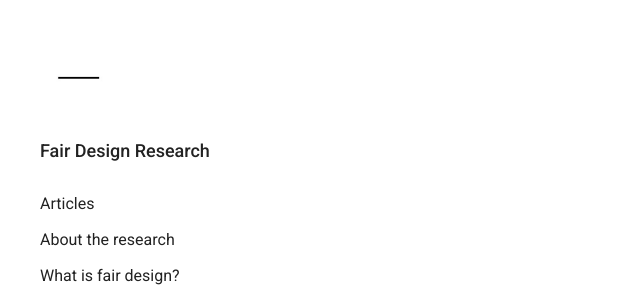
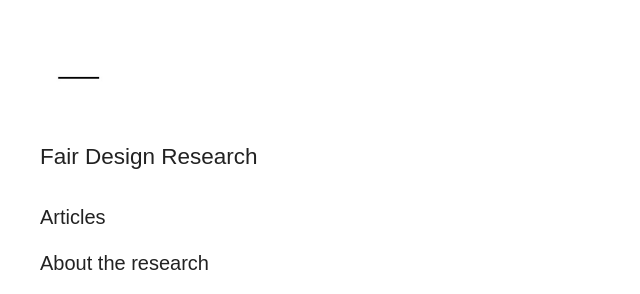
Before and after one commit to judepark/fairdesign, a Gatsby site: page /categories in a window 1280 px wide. Shown: the top 294 px of the page, without its empty margins (0-640 px from the left). Built offline with nearby package versions, Linux system fonts and the light colour scheme; Gatsby itself is replaced by a stand-in of ours; some packages are replaced by stand-ins of ours; a web font is replaced by a local one.

Commit message:
changes to post template to keep sidebar intact.

```diff
--- a/src/assets/scss/_variables.scss
+++ b/src/assets/scss/_variables.scss
@@ -1,3 +1,14 @@
+/* Serif */
+@import url('https://fonts.googleapis.com/css?family=Crimson+Text');
+/* Sans */
+@font-face {
+    font-family: 'Product Sans';
+    src: url('/scss/fonts/Product Sans Regular.ttf');
+    font-weight: normal;
+    font-style: normal;
+  }
+
+
 /**
  * Variables
  */
@@ -13,13 +24,14 @@ $color-gray-border: lighten($color-base, 77%);
 $color-gray-bg: lighten($color-base, 79%);
 
 // Typographic
-$typographic-font-family: "Roboto", "Helvetica Neue", "Helvetica", "Arial", sans-serif;
+$typographic-font-family: 'Crimson Text', serif, -apple-system, BlinkMacSystemFont, "Segoe UI", Roboto, Oxygen-Sans, Ubuntu, Cantarell, "Helvetica Neue", sans-serif;
+$typographic-font-family-sans: 'Product Sans', sans-serif, -apple-system, BlinkMacSystemFont, "Segoe UI", Roboto, Oxygen-Sans, Ubuntu, Cantarell, "Helvetica Neue", sans-serif;
 
 $typographic-root-font-size: 100;
-$typographic-base-font-size: 16px;
+$typographic-base-font-size: 20px;
 $typographic-small-font-size: 14px;
 
-$typographic-base-line-height: 1.625;
+$typographic-base-line-height: 1.725;
 
 $typographic-base-font-color: $color-base;
 $typographic-link-p-font-color: $color-secondary;
@@ -29,7 +41,7 @@ $typographic-leading: round(16 * ($typographic-root-font-size / 100) * $typograp
 
 // Layout
 $layout-post-single-max-width: 945px;
-$layout-post-single-width: $layout-post-single-max-width - 305px;
+$layout-post-single-width: $layout-post-single-max-width - 265px;
 
 $layout-width: 1070px;
 $layout-breakpoint-sm: 685px;
--- a/src/components/Menu/style.scss
+++ b/src/components/Menu/style.scss
@@ -11,6 +11,7 @@
             padding: 0;
             margin: 10px 0;
             &-link {
+                font-family: $typographic-font-family-sans;
                 font-size: $typographic-base-font-size;
                 color: $typographic-base-font-color;
                 font-weight: 400;
--- a/src/components/PageTemplateDetails/style.scss
+++ b/src/components/PageTemplateDetails/style.scss
@@ -4,6 +4,7 @@
 .page {
     @include margin-bottom(2);
     &__title {
+        font-family: $typographic-font-family-sans;
         font-size: $typographic-base-font-size * 2.5;
         font-weight: 500;
         @include line-height(2);
--- a/src/components/Post/style.scss
+++ b/src/components/Post/style.scss
@@ -7,6 +7,7 @@
         @include margin-bottom(.5);
     }
     &__title {
+        font-family: $typographic-font-family-sans;
         font-size: $typographic-base-font-size * 1.6875;
         @include line-height(1.5);
         @include margin-top(0);
@@ -27,6 +28,7 @@
     }
     &__meta {
         &-time {
+            font-family: $typographic-font-family-sans;
             font-size: $typographic-small-font-size;
             color: $color-base;
             font-weight: 500;
@@ -37,6 +39,7 @@
         }
         &-category {
             &-link {
+                font-family: $typographic-font-family-sans;
                 font-size: $typographic-small-font-size;
                 color: $color-secondary;
                 font-weight: 500;
--- a/src/components/PostTemplateDetails/style.scss
+++ b/src/components/PostTemplateDetails/style.scss
@@ -8,6 +8,7 @@
         margin: 0 auto;
     }
     &__title {
+        font-family: $typographic-font-family-sans;
         font-size: $typographic-base-font-size * 2;
         max-width: $layout-post-single-width;
         margin-left: auto;
@@ -140,15 +141,17 @@
             padding: 0;
         }
         &__title {
-            font-size: $typographic-base-font-size * 3;
+            font-family: $typographic-font-family-sans;
+            font-size: $typographic-base-font-size * 2.5;
+            font-weight: 500;
             @include line-height(2.25);
             @include margin-top(2.25);
             @include margin-bottom(1.5);
         }
         &__body {
-            font-size: $typographic-base-font-size * 1.125;
-            @include line-height(1.125);
-            @include margin-bottom(1.125);
+            font-size: $typographic-base-font-size;
+            @include line-height(1);
+            @include margin(0, 0, 1);
             & p {
                 font-size: $typographic-base-font-size * 1.125;
                 @include line-height(1.125);
--- a/src/components/Sidebar/style.scss
+++ b/src/components/Sidebar/style.scss
@@ -15,6 +15,7 @@
             background-clip: padding-box;
         }
         &-title {
+            font-family: $typographic-font-family-sans;
             font-size: $typographic-base-font-size * 1.125;
             font-weight: 500;
             @include line-height(1.125);
@@ -34,6 +35,7 @@
         }
     }
     &__copyright {
+        font-family: $typographic-font-family-sans;
         color: lighten($color-gray, 18%);
         font-size: $typographic-small-font-size;
     }
--- a/src/templates/post-template.jsx
+++ b/src/templates/post-template.jsx
@@ -34,6 +34,10 @@ export const pageQuery = graphql`
         title
         subtitle
         copyright
+        menu {
+          label
+          path
+        }
         author {
           name
           twitter
```
Also changed, not shown: src/components/PostTemplateDetails/index.jsx (+8 -20 lines).
